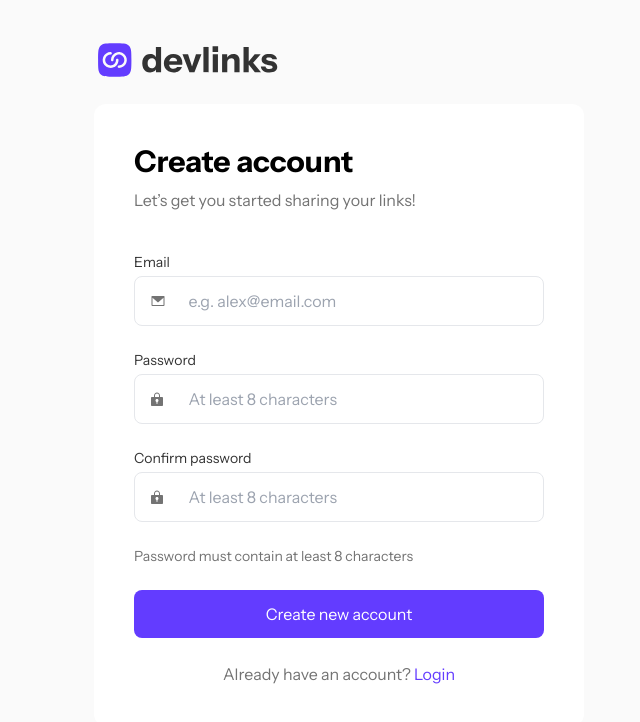
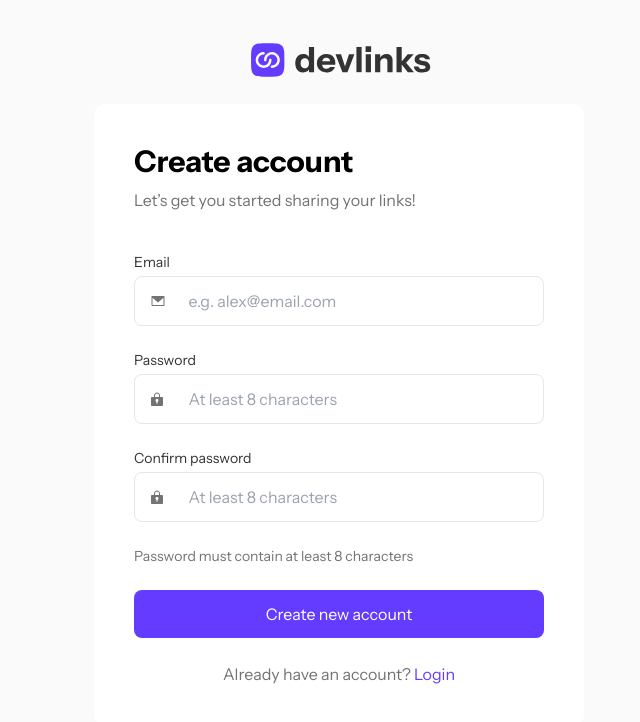
Before and after one commit to monyasau/shlinky, a Next.js app: page /signup in a window 1280 px wide. Shown: the top 722 px of the page, without its empty margins (301-941 px from the left). Built offline with nearby package versions, Linux system fonts and the light colour scheme; no server answers.

Commit message:
Improve responsive styling

```diff
--- a/src/app/login/page.tsx
+++ b/src/app/login/page.tsx
@@ -69,7 +69,7 @@ const Page = () => {
       <div className="mx-auto  flex-col flex items-center h-screen justify-center">
       <div className="max-w-[490px] w-[95%] lg:w-[100%] mx-auto rounded-xl p-6 md:px-0 md:py-6 ">
 
-<img className=" mr-auto" src="/logoWithText.svg" alt="logo" />
+<img className=" mr-auto md:mx-auto" src="/logoWithText.svg" alt="logo" />
 </div>
         <div className="max-w-[490px] w-[95%] lg:w-[100%] mx-auto rounded-xl p-6 md:p-10 bg-white">
           <div aria-label="form wrapper" className=" flex gap-y-10 flex-wrap">
--- a/src/app/signup/page.tsx
+++ b/src/app/signup/page.tsx
@@ -80,7 +80,7 @@ const Page = () => {
       <div className="mx-auto  py-4  flex-col flex items-center h-screen">
         <div className="max-w-[490px] w-[95%] lg:w-[100%] mx-auto rounded-xl p-6 md:px-0 md:py-6 ">
 
-        <img className=" mr-auto" src="/logoWithText.svg" alt="logo" />
+        <img className=" mr-auto md:mx-auto" src="/logoWithText.svg" alt="logo" />
         </div>
         <div className="max-w-[490px] w-[95%] lg:w-[100%] mx-auto rounded-xl p-6 md:p-10 bg-white">
           <div aria-label="form wrapper" className=" flex gap-y-10 flex-wrap">
```
